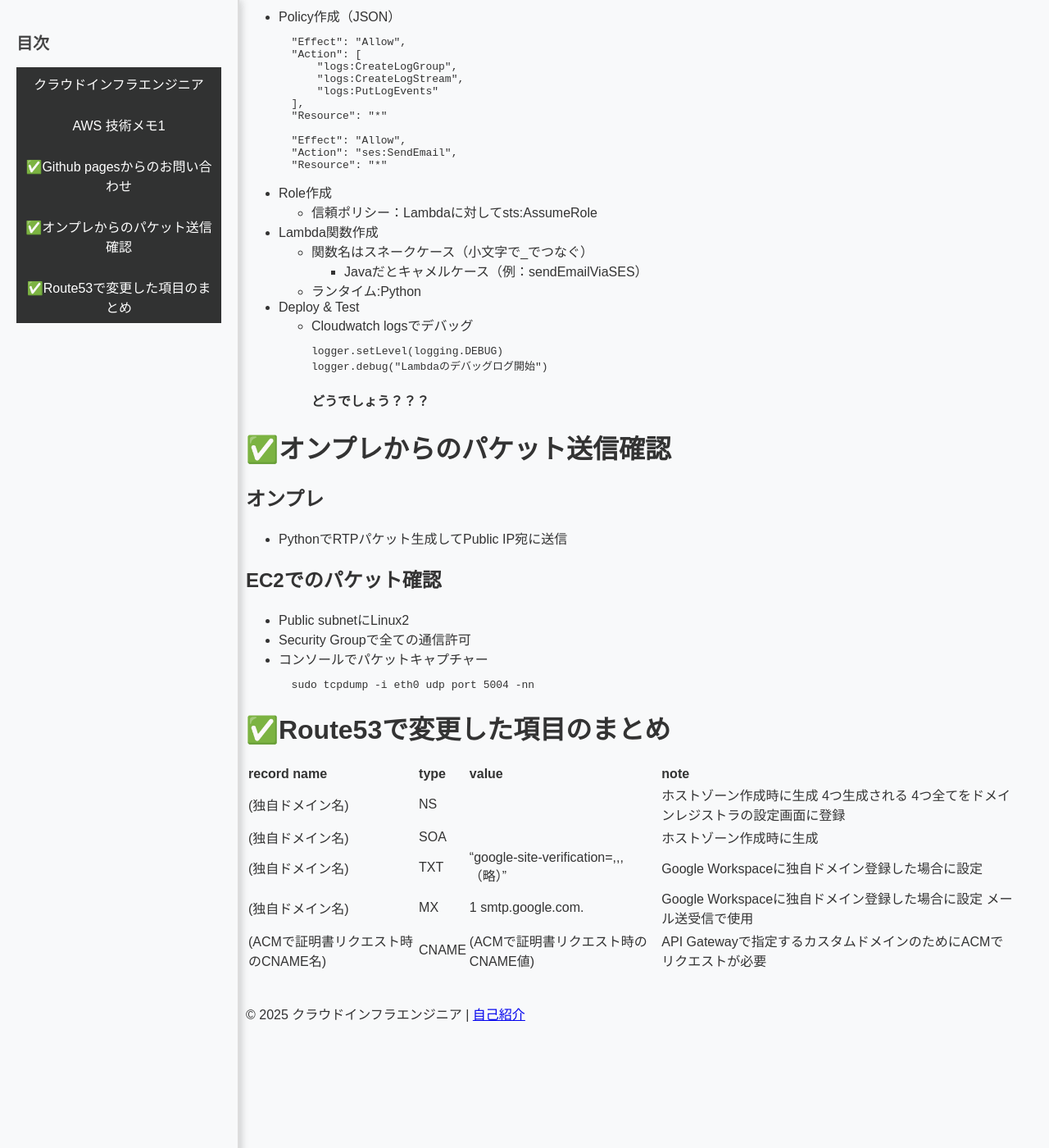
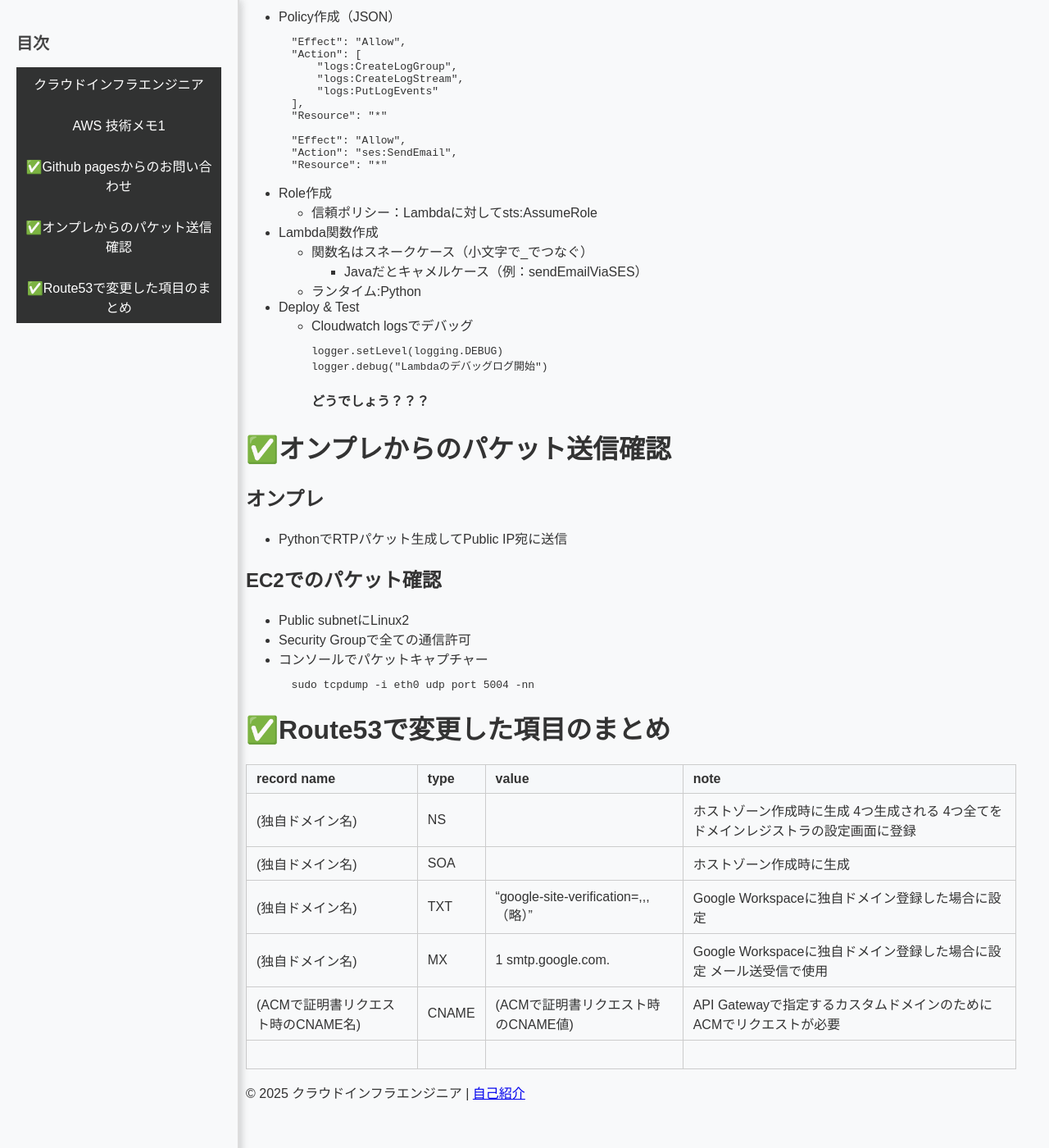
Before and after one commit to cloudrobo48/aws-cloud, a Jekyll site: the page built from docs/aws/aws-top.md, in a window 1280 px wide and 1400 px high, scrolled down 1056 px. Shown: the whole window at 82% size. Built offline with Jekyll 4.4.1, drawn with Linux system fonts in a browser that asks for light colours.

Commit message:
Update style.css

```diff
--- a/assets/css/style.css
+++ b/assets/css/style.css
@@ -361,6 +361,23 @@
   border-left: 6px solid #f39c12;
 }
 
+/* mdの表のため　ここから */
+table {
+  border-collapse: collapse;
+  width: 100%;
+}
+
+th, td {
+  border: 1px solid #ccc;
+  padding: 8px 12px;
+  text-align: left;
+}
+
+thead {
+  background-color: #f6f8fa;
+}
+/* mdの表のため　ここまで */
+
 @media (max-width: 768px) {
     .sidebar {
         display: none;
```
